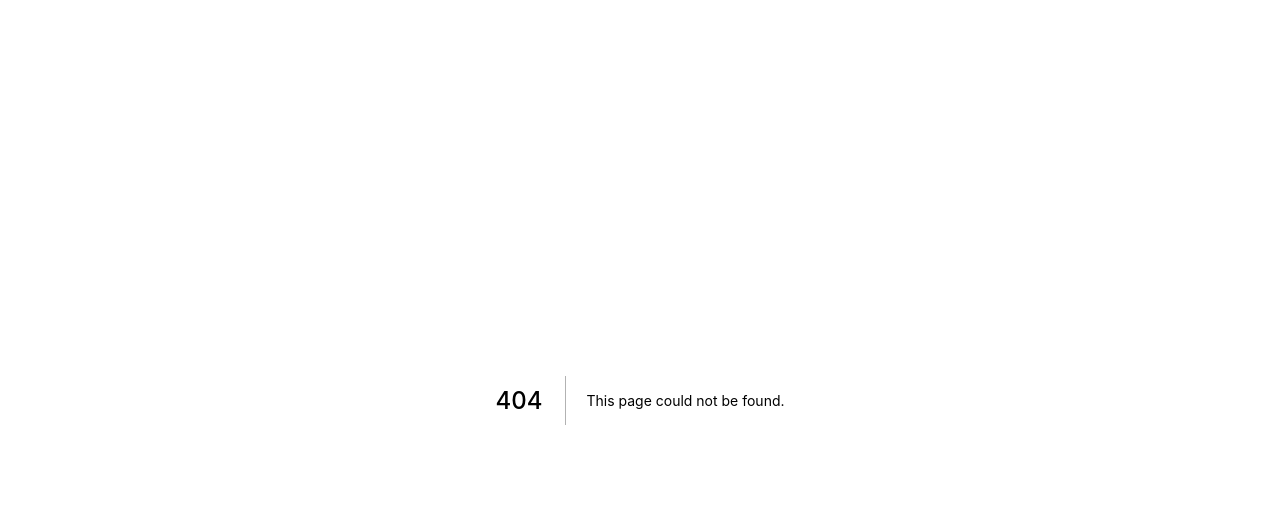
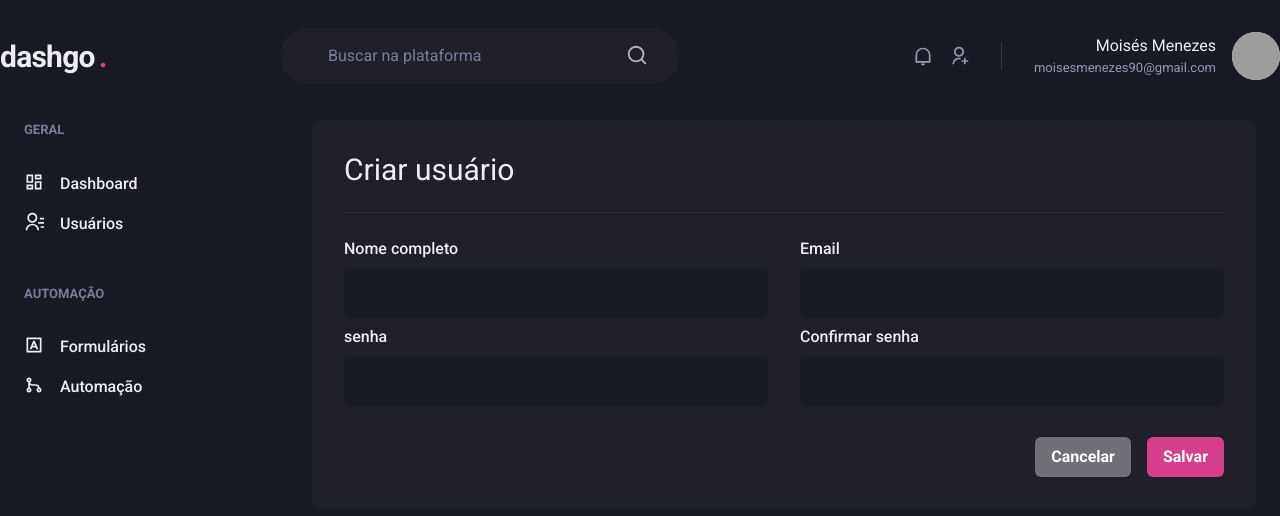
Before and after one commit to MoisesMenezes/Dashgo, a Next.js app: page /users/create in a window 1280 px wide. Before the commit this address had no page. Shown: the top 516 px of the page. Built offline with nearby package versions, Linux system fonts and the light colour scheme; grey boxes are pictures that could not be loaded.

Commit message:
feat: add create user page

```diff
--- /dev/null
+++ b/src/pages/users/create.tsx
@@ -0,0 +1,56 @@
+import {
+  Box,
+  Flex,
+  Heading,
+  Divider,
+  VStack,
+  SimpleGrid,
+  HStack,
+  Button
+} from "@chakra-ui/react";
+import { Header } from "../../components/Header";
+import Input from "../../components/Form/Input";
+import { Sidebar } from "../../components/Sidebar";
+
+export default function CreateUser() {
+  return (
+    <Box>
+      <Header />
+      <Flex width="100%" my="6" maxWidth={1480} mx="auto" px="6">
+        <Sidebar />
+
+        <Box flex="1" borderRadius={8} bg="gray.800" p="8">
+          <Heading size="lg" fontWeight="normal">
+            Criar usuário
+          </Heading>
+
+          <Divider my="6" borderColor="gray.700" />
+
+          <VStack>
+            <SimpleGrid minChildWidth="240px" spacing="8" w="100%">
+              <Input name="name" label="Nome completo" />
+              <Input name="email" label="Email" type="email" />
+            </SimpleGrid>
+
+            <SimpleGrid minChildWidth="240px" spacing="8" w="100%">
+              <Input name="password" label="senha" type="password" />
+              <Input
+                name="password_confirmation"
+                label="Confirmar senha"
+                type="password"
+              />
+            </SimpleGrid>
+          </VStack>
+
+          <Flex mt="8" justify="flex-end">
+            <HStack spacing="4">
+              <Button colorScheme="whiteAlpha">Cancelar</Button>
+              <Button colorScheme="pink">Salvar</Button>
+            </HStack>
+
+          </Flex>
+        </Box>
+      </Flex>
+    </Box>
+  );
+}
```
Also changed, not shown: src/components/Pagination.tsx (indentation only).
